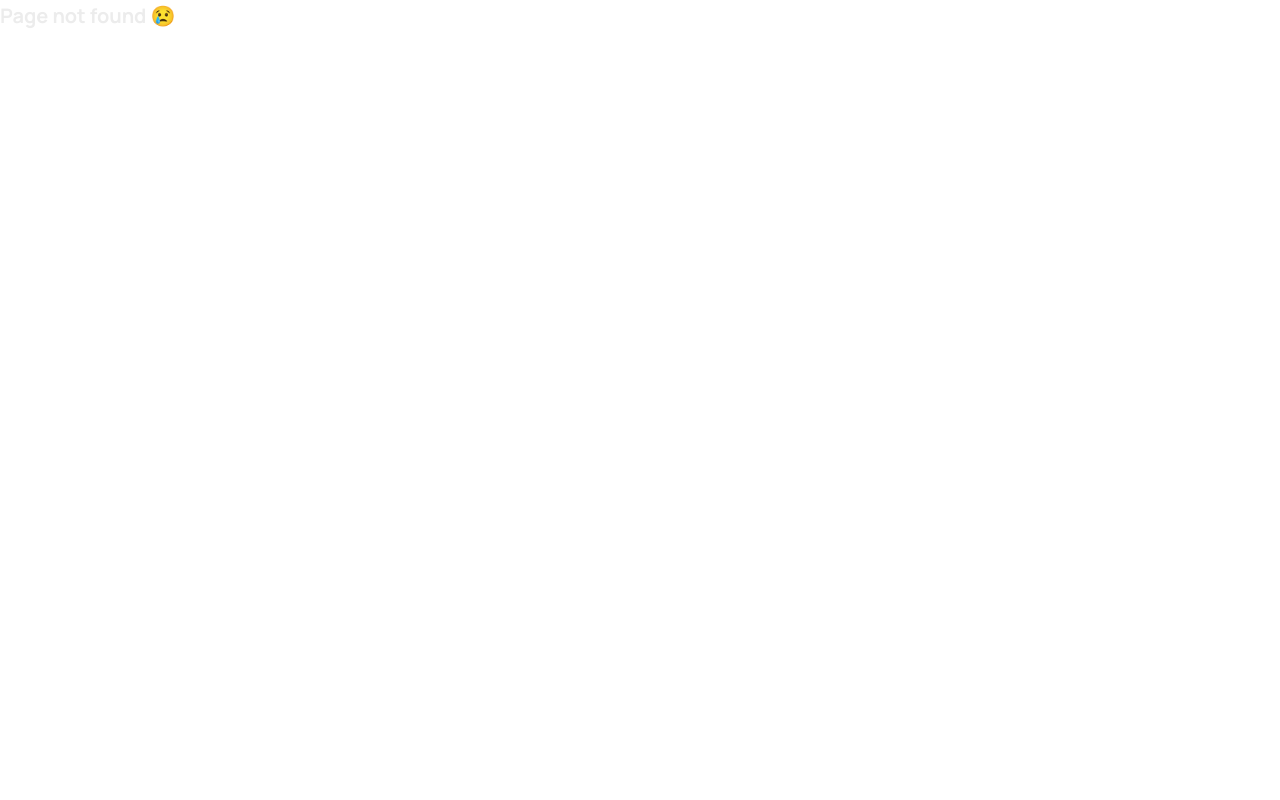
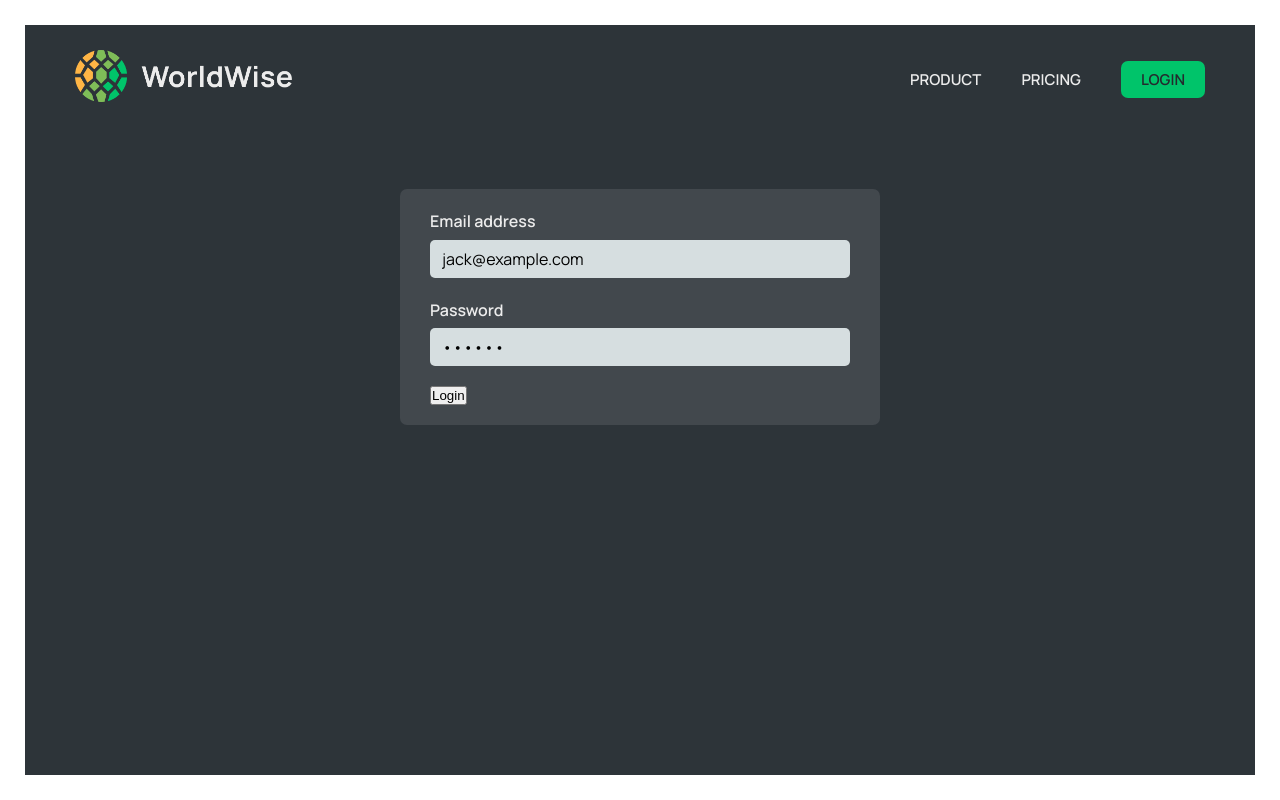
Before and after one commit to alenbarac/react-worldwise, a React (Vite) app: page /login in a window 1280 px wide. Before the commit this address had no page. Built offline with nearby package versions, Linux system fonts and the light colour scheme.

Commit message:
pages completed

```diff
--- a/src/App.jsx
+++ b/src/App.jsx
@@ -1,9 +1,10 @@
 import { BrowserRouter, Route, Routes } from 'react-router-dom'
 import AppLayout from './pages/AppLayout'
-import Home from './pages/Home'
 import Homepage from './pages/Homepage'
 import PageNotFound from './pages/PageNotFound'
 import Product from './pages/Product'
+import Pricing from './pages/Pricing'
+import Login from './pages/Login'
 
 function App() {
   return (
@@ -11,6 +12,8 @@
       <Routes>
         <Route path="/" element={<Homepage />} />
         <Route path="/product" element={<Product />} />
+        <Route path="/pricing" element={<Pricing />} />
+        <Route path="/login" element={<Login />} />
         <Route path="/app" element={<AppLayout />} />
         <Route path="*" element={<PageNotFound />} />
       </Routes>
--- a/src/components/AppNav.module.css
+++ b/src/components/AppNav.module.css
@@ -1,3 +1,28 @@
 .nav {
-  background-color: rebeccapurple;
+  margin-top: 3rem;
+  margin-bottom: 2rem;
 }
+
+.nav ul {
+  list-style: none;
+  display: flex;
+  background-color: var(--color-dark--2);
+  border-radius: 7px;
+}
+
+.nav a:link,
+.nav a:visited {
+  display: block;
+  color: inherit;
+  text-decoration: none;
+  text-transform: uppercase;
+  font-size: 1.2rem;
+  font-weight: 700;
+  padding: 0.5rem 2rem;
+  border-radius: 5px;
+}
+
+/* CSS Modules feature */
+.nav a:global(.active) {
+  background-color: var(--color-dark--0);
+}
--- /dev/null
+++ b/src/components/Logo.jsx
@@ -0,0 +1,12 @@
+import { Link } from 'react-router-dom'
+import styles from './Logo.module.css'
+
+function Logo() {
+  return (
+    <Link to="/">
+      <img src="/logo.png" alt="WorldWise logo" className={styles.logo} />
+    </Link>
+  )
+}
+
+export default Logo
--- /dev/null
+++ b/src/components/Logo.module.css
@@ -0,0 +1,3 @@
+.logo {
+  height: 5.2rem;
+}
--- a/src/components/PageNav.jsx
+++ b/src/components/PageNav.jsx
@@ -1,14 +1,23 @@
 import { NavLink } from 'react-router-dom'
+import Logo from './Logo'
 import styles from './PageNav.module.css'
 function PageNav() {
   return (
     <nav className={styles.nav}>
+      <Logo />
       <ul>
         <li>
-          <NavLink to="/">Home</NavLink>
+          <NavLink to="/product">Product</NavLink>
         </li>
+
         <li>
-          <NavLink to="/product">Product</NavLink>
+          <NavLink to="/pricing">Pricing</NavLink>
+        </li>
+
+        <li>
+          <NavLink to="/login" className={styles.ctaLink}>
+            Login
+          </NavLink>
         </li>
       </ul>
     </nav>
--- a/src/components/PageNav.module.css
+++ b/src/components/PageNav.module.css
@@ -1,9 +1,34 @@
-.nav ul {
+.nav {
   display: flex;
+  align-items: center;
   justify-content: space-between;
-  list-style: none;
 }
 
-.nav :global(.active) {
-  background-color: red;
+.nav ul {
+  list-style: none;
+  display: flex;
+  align-items: center;
+  gap: 4rem;
 }
+
+.nav a:link,
+.nav a:visited {
+  text-decoration: none;
+  color: var(--color-light--2);
+  text-transform: uppercase;
+  font-size: 1.5rem;
+  font-weight: 600;
+}
+
+/* CSS Modules feature */
+.nav a:global(.active) {
+  color: var(--color-brand--2);
+}
+
+a.ctaLink:link,
+a.ctaLink:visited {
+  background-color: var(--color-brand--2);
+  color: var(--color-dark--0);
+  padding: 0.8rem 2rem;
+  border-radius: 7px;
+}
--- a/src/pages/Home.jsx
+++ /dev/null
@@ -1,14 +0,0 @@
-import { Link } from 'react-router-dom'
-import PageNav from '../components/PageNav'
-
-function Home() {
-  return (
-    <div>
-      <h1 className="test">World Wise</h1>
-      <PageNav />
-      <Link to="/app">Go to App</Link>
-    </div>
-  )
-}
-
-export default Home
--- a/src/pages/Homepage.jsx
+++ b/src/pages/Homepage.jsx
@@ -1,8 +1,11 @@
+import { Link } from 'react-router-dom'
+import PageNav from '../components/PageNav'
 import styles from './Homepage.module.css'
 
 export default function Homepage() {
   return (
     <main className={styles.homepage}>
+      <PageNav />
       <section>
         <h1>
           You travel the world.
@@ -13,6 +16,9 @@
           A world map that tracks your footsteps into every city you can think of. Never forget your
           wonderful experiences, and show your friends how you have wandered the world.
         </h2>
+        <Link to="/app" className="cta">
+          Start tracking now
+        </Link>
       </section>
     </main>
   )
--- a/src/pages/Login.jsx
+++ b/src/pages/Login.jsx
@@ -1,4 +1,5 @@
 import { useState } from 'react'
+import PageNav from '../components/PageNav'
 import styles from './Login.module.css'
 
 export default function Login() {
@@ -8,6 +9,7 @@
 
   return (
     <main className={styles.login}>
+      <PageNav />
       <form className={styles.form}>
         <div className={styles.row}>
           <label htmlFor="email">Email address</label>
--- a/src/pages/Pricing.jsx
+++ b/src/pages/Pricing.jsx
@@ -1,9 +1,11 @@
 // Uses the same styles as Product
+import PageNav from '../components/PageNav'
 import styles from './Product.module.css'
 
 export default function Product() {
   return (
     <main className={styles.product}>
+      <PageNav />
       <section>
         <div>
           <h2>
--- a/src/pages/Product.jsx
+++ b/src/pages/Product.jsx
@@ -1,28 +1,25 @@
-import styles from "./Product.module.css";
+import PageNav from '../components/PageNav'
+import styles from './Product.module.css'
 
 export default function Product() {
   return (
     <main className={styles.product}>
+      <PageNav />
       <section>
-        <img
-          src="img-1.jpg"
-          alt="person with dog overlooking mountain with sunset"
-        />
+        <img src="img-1.jpg" alt="person with dog overlooking mountain with sunset" />
         <div>
           <h2>About WorldWide.</h2>
           <p>
-            Lorem ipsum dolor sit amet consectetur adipisicing elit. Illo est
-            dicta illum vero culpa cum quaerat architecto sapiente eius non
-            soluta, molestiae nihil laborum, placeat debitis, laboriosam at fuga
-            perspiciatis?
+            Lorem ipsum dolor sit amet consectetur adipisicing elit. Illo est dicta illum vero culpa
+            cum quaerat architecto sapiente eius non soluta, molestiae nihil laborum, placeat
+            debitis, laboriosam at fuga perspiciatis?
           </p>
           <p>
-            Lorem, ipsum dolor sit amet consectetur adipisicing elit. Corporis
-            doloribus libero sunt expedita ratione iusto, magni, id sapiente
-            sequi officiis et.
+            Lorem, ipsum dolor sit amet consectetur adipisicing elit. Corporis doloribus libero sunt
+            expedita ratione iusto, magni, id sapiente sequi officiis et.
           </p>
         </div>
       </section>
     </main>
-  );
+  )
 }
```
Also changed, not shown: public/logo.png (added).
